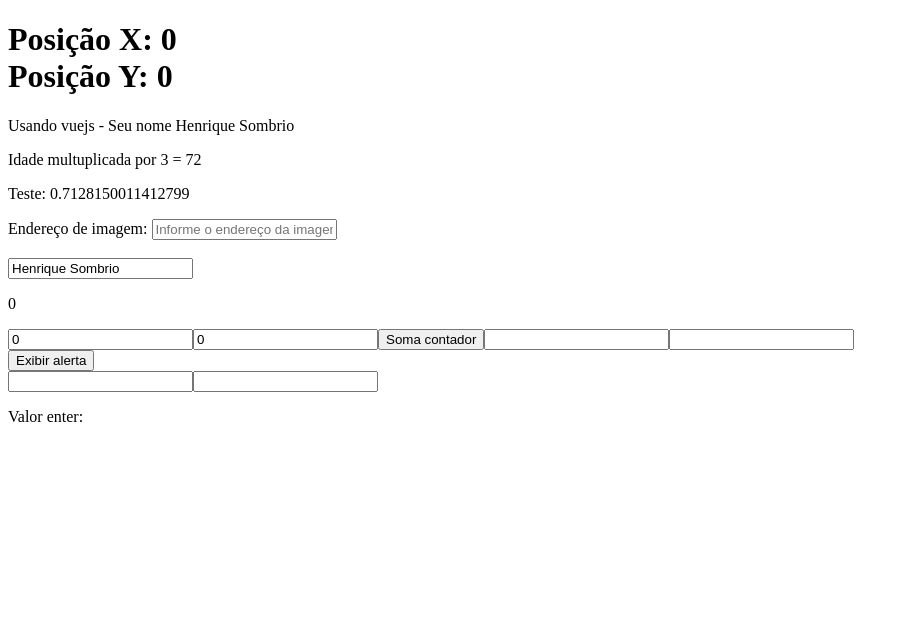
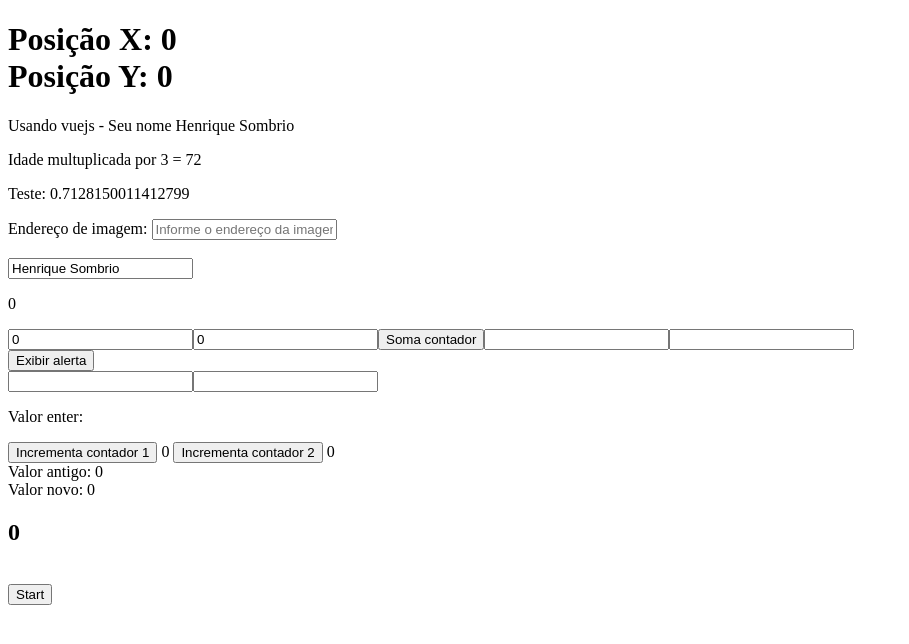
Before and after one commit to HenriqueSombrio/Projeto-VueJs-PWEB, a Vue app: page / in a window 1280 px wide. Shown: the top 644 px of the page, without its empty margins (0-909 px from the left). Built offline with nearby package versions, Linux system fonts and the light colour scheme.

Commit message:
Adicionado watch

```diff
--- a/src/App.vue
+++ b/src/App.vue
@@ -3,7 +3,9 @@
     <div class="container">
       <div class="row">
         <div class="col-12">
-          <h1 v-on:mousemove="atualizaXY">Posição X: {{x}} <br>Posição Y: {{y}}</h1>
+          <h1 v-on:mousemove="atualizaXY">
+            Posição X: {{ x }} <br />Posição Y: {{ y }}
+          </h1>
           <p>Usando vuejs - Seu nome {{ name }}</p>
           <p>Idade multuplicada por 3 = {{ minhaIdade(24) }}</p>
           <p>Teste: {{ numberRandom(2) }}</p>
@@ -18,29 +20,46 @@
           <div>
             <input type="text" v-bind:value="name" />
           </div>
-          <p>{{resultadoContador}}</p>
-          <input
-          type="text"
-          v-model="contador">
-          <input
-          type="text"
-          v-model="contador2">
-          <button type="button" v-on:click="somar(contador, contador2)">Soma contador</button>
-          <input type="text" v-on:keyup="tecla($event)">
-          <input type="text" v-on:keyup.enter="enter">
+          <p>{{ resultadoContador }}</p>
+          <input type="text" v-model="contador" />
+          <input type="text" v-model="contador2" />
+          <button type="button" v-on:click="somar(contador, cont2)">
+            Soma contador
+          </button>
+          <input type="text" v-on:keyup="tecla($event)" />
+          <input type="text" v-on:keyup.enter="enter" />
         </div>
       </div>
       <div class="row">
         <div class="col-12">
           <div>
-            <button type="button" v-on:click="alertaExercicio">Exibir alerta</button>
+            <button type="button" v-on:click="alertaExercicio">
+              Exibir alerta
+            </button>
           </div>
           <div>
-            <input type="text" v-on:keydown="chamaPropData($event)">
-            <input type="text" v-on:keydown.enter="chamaPropData($event)">
-            <p>{{valor}}</p>
-            <p>Valor enter: {{valor}}</p>
+            <input type="text" v-on:keydown="chamaPropData($event)" />
+            <input type="text" v-on:keydown.enter="chamaPropData($event)" />
+            <p>{{ valor }}</p>
+            <p>Valor enter: {{ valor }}</p>
           </div>
+          <button type="button" v-on:click="incrementa1">
+            Incrementa contador 1
+          </button>
+          {{ contador1 }}
+          <button type="button" v-on:click="incrementa2">
+            Incrementa contador 2
+          </button>
+          {{ contador2 }}
+          <div>Valor antigo: {{ antigo1 }}</div>
+          <div>Valor novo: {{ novo1 }}</div>
+        </div>
+      </div>
+      <div class="row mt-5">
+        <div class="col-12">
+          <h2>{{ newContador }}</h2>
+          <br />
+          <button v-on:click="inicia">Start</button>
         </div>
       </div>
     </div>
@@ -55,11 +74,16 @@ export default {
       message: "hello word",
       linkMsg: "",
       contador: 0,
-      contador2: 0,
+      cont2: 0,
       resultadoContador: 0,
       x: 0,
       y: 0,
-      valor: ''
+      valor: "",
+      contador1: 0,
+      contador2: 0,
+      antigo1: 0,
+      novo1: 0,
+      newContador: 0,
     };
   },
   methods: {
@@ -69,28 +93,54 @@ export default {
     numberRandom: function () {
       return Math.random();
     },
-    somar(cont1, cont2){
+    somar(cont1, cont2) {
       this.resultadoContador = parseInt(cont1) + parseInt(cont2);
     },
-    atualizaXY(e){
+    atualizaXY(e) {
       this.x = e.clientX;
       this.y = e.clientY;
     },
     tecla(e) {
-      alert(`Pressionou a tecla ${e.key}`)
+      alert(`Pressionou a tecla ${e.key}`);
     },
-    enter(){
-      alert('Pressionou enter')
+    enter() {
+      alert("Pressionou enter");
     },
-    alertaExercicio(){
-      alert('Exibindo alerta!')
+    alertaExercicio() {
+      alert("Exibindo alerta!");
     },
-    chamaPropData(e){
+    chamaPropData(e) {
       this.valor = e.target.value;
     },
-    atualizaValorEnter(e){
+    atualizaValorEnter(e) {
       this.valor = e.target.value;
-    }
+    },
+    incrementa1() {
+      this.contador1++;
+    },
+    incrementa2() {
+      this.contador2++;
+    },
+    inicia() {
+      this.newContador++;
+    },
+  },
+  watch: {
+    contador1(novo, antigo) {
+      this.antigo1 = antigo;
+      this.novo1 = novo;
+      if (novo == 10) {
+        setTimeout(() => {
+          this.contador1 = 0;
+        }, 2000);
+      }
+    },
+    contador() {
+      setTimeout(() => {
+        this.newContador++;
+        if (this.newContador == 10) this.newContador = 0;
+      }, 1000);
+    },
   },
 };
 </script>
```
